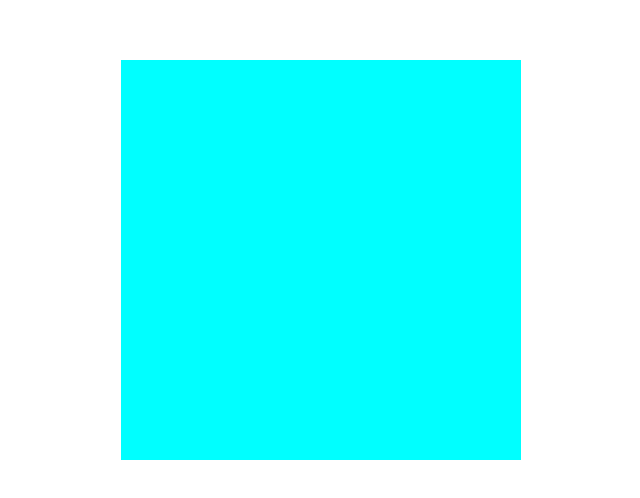
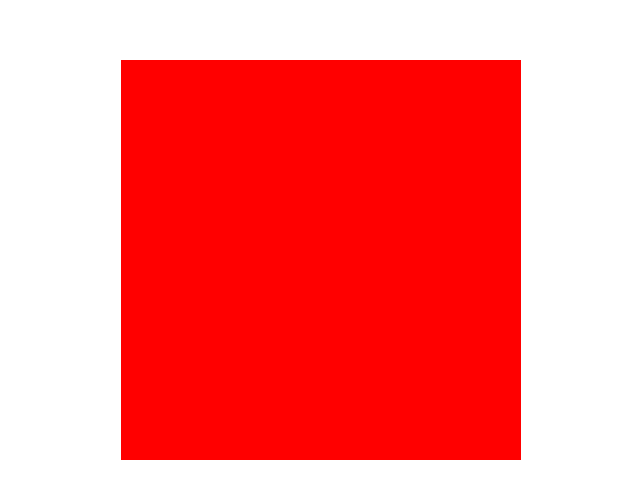
Before and after one commit to adamnorred/Etch-A-Sketch, a plain HTML site: page index.html in a window 1280 px wide. Shown: the part 140-638 px from the top of the page, without its empty margins (319-959 px from the left). Drawn offline with Linux system fonts and the light colour scheme.

Commit message:
fix viewport

```diff
--- a/styles.css
+++ b/styles.css
@@ -2,6 +2,7 @@ body {
     margin: 0;
     padding: 0;
     height: 100vh;
+    width: 100vw;
     display: flex;
     justify-content: center;
     align-items: center;
@@ -11,5 +12,5 @@ body {
     display: flex;
     height: 400px;
     width: 400px;
-    background-color: aqua;
+    background-color: red;
 }
```
